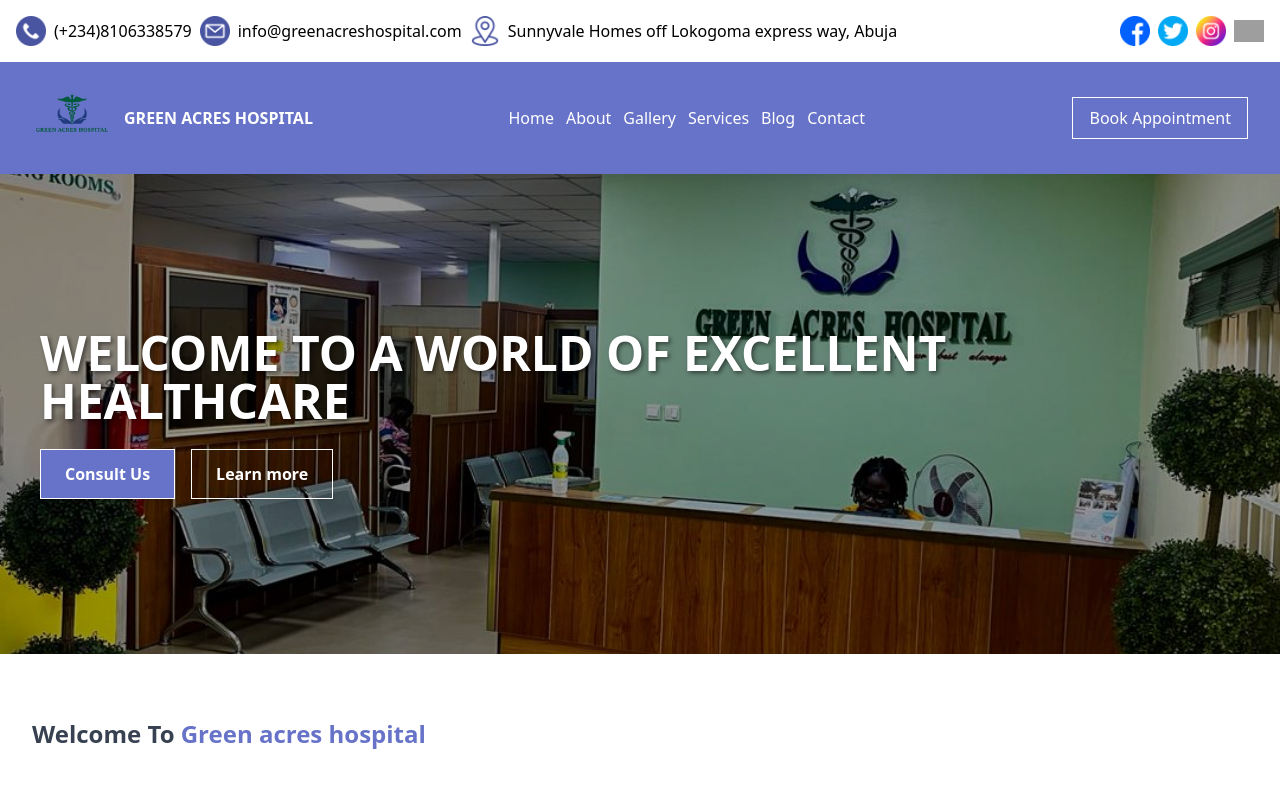
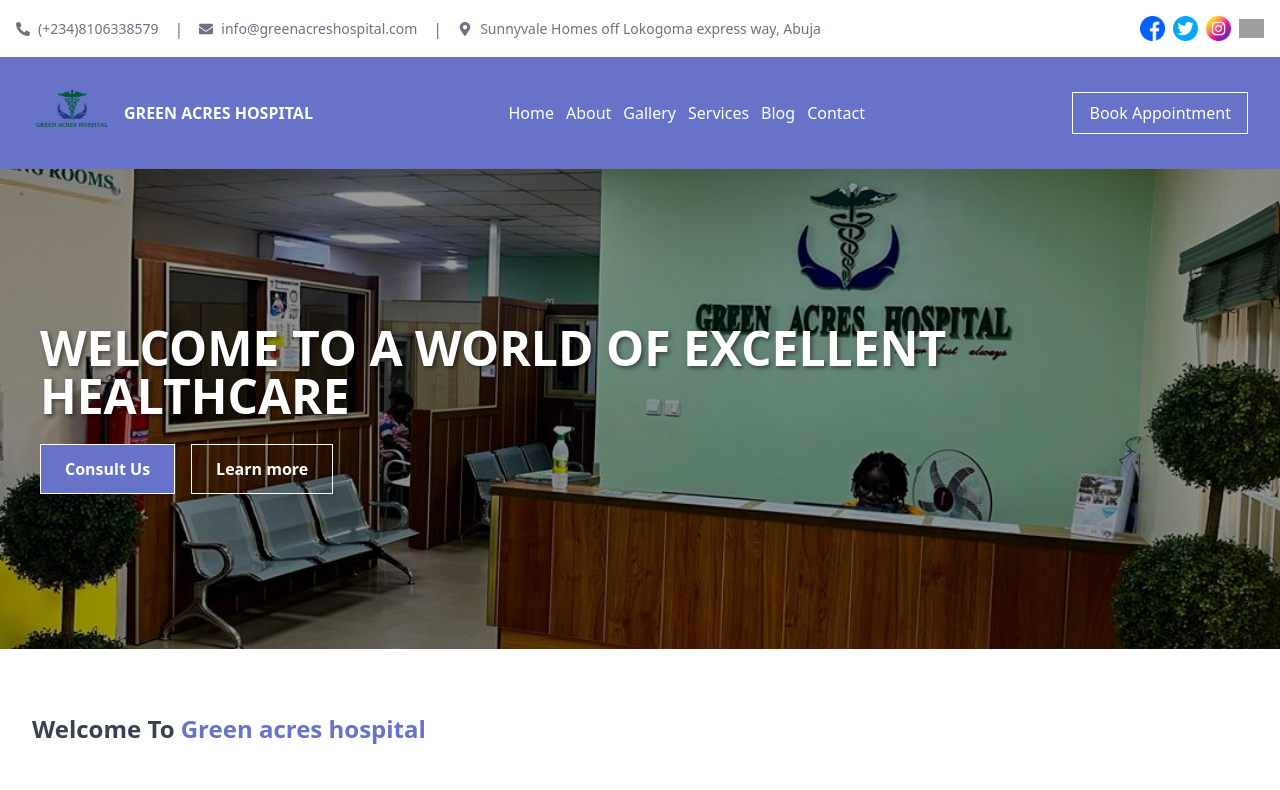
Before and after one commit to iamemmy/Greenacreshospital, a Next.js app: page / in a window 1280 px wide. Shown: the top 790 px of the page. Built offline with nearby package versions, Linux system fonts and the light colour scheme; grey boxes are pictures that could not be loaded.

Commit message:
Modify navbar
Modify navbar

```diff
--- a/components/navbar.js
+++ b/components/navbar.js
@@ -3,6 +3,7 @@
 import { useSelector, useDispatch, useStore } from 'react-redux';
 import { setIsMenuOpen } from '../ReduxStore/Slice';
 import Image from 'next/image';
+import { FaPhoneAlt, FaEnvelope, FaMapMarkerAlt } from 'react-icons/fa';
 
 
 export default function Navbar() {
@@ -24,41 +25,53 @@
 
   return (
     <>
-        <div className='p-4 w-full flex justify-between items-center'>
-            <div className="flex flex-wrap justify-start gap-2">
-                <div className='w-auto flex justify-center items-center space-x-1 lg:space-x-2'>
-                <Image src={"/top1.png"} width={50} height={50} className='w-[20px] lg:w-[30px]' alt="phone" />
-                <p className='text-xs lg:text-base'>(+234)8106338579</p>
-                </div>
+        <div className='px-4 py-2 lg:py-4 w-full flex justify-between items-center'>
 
-                <div className='w-auto flex justify-center items-center space-x-2'>
-                <Image src={"/top2.png"} width={50} height={50} className='w-[20px] lg:w-[30px]' alt="mail" />
-                <p className='text-xs lg:text-base'>info@greenacreshospital.com</p>
-                </div>
+            <div className="flex items-center space-x-4 text-gray-500">
+              {/* Call Link */}
+              <Link href="tel:+2348106338579" className="flex items-center space-x-2 text-xs lg:text-sm">
+                <FaPhoneAlt />
+                <span className='lg:hidden'>(+234)8106338579</span>
+                <span className='hidden lg:block'>(+234)8106338579</span>
+              </Link>
 
-                <div className='w-auto flex justify-center items-center space-x-2'>
-                <Image src={"/top3.png"} width={50} height={50} className='w-[20px] lg:w-[30px]' alt="Location" />
-                <p className='text-xs lg:text-base'>Sunnyvale Homes off Lokogoma express way, Abuja</p>
-                </div>
+              {/* Separator */}
+              <span>|</span>
 
+              {/* Email Link */}
+              <Link href="mailto:info@greenacreshospital.com" className="flex items-center space-x-2 text-xs lg:text-sm">
+                <FaEnvelope />
+                <span className='lg:hidden'>Send us a mail</span>
+                <span className='hidden lg:block'>info@greenacreshospital.com</span>
+              </Link>
+
+              {/* Separator */}
+              <span className='hidden lg:block'>|</span>
+
+              {/* Address Link */}
+              <Link href="https://www.google.com/maps/dir//Green+Acres+Hospital+Abuja+900107+Federal+Capital+Territory/@8.9848868,7.4463498,16z/data=!4m5!4m4!1m0!1m2!1m1!1s0x104e0cd701bb6b15:0xbea09bffd4c3b0df" target="_blank" rel="noopener noreferrer" className="hidden lg:flex items-center space-x-2 text-xs lg:text-sm">
+                <FaMapMarkerAlt />
+                <span>Sunnyvale Homes off Lokogoma express way, Abuja</span>
+              </Link>
             </div>
-            <div className="w-auto hidden lg:flex justify-center items-center space-x-2">
+
+            <div className="hidden lg:flex items-center gap-2">
               <Link href="https://www.facebook.com/profile.php?id=100063471673484">
-                <Image src={"/top4.png"} alt='icon' width={60} height={60} className='w-[30px]' />
+                <Image src="/top4.png" alt="facebook" width={25} height={25} />
               </Link>
               <Link href="https://twitter.com/greenacreshosp?t=5rXgYEQQ3NvQeKbJ1xq-YA&s=09">
-                <Image src={"/top5.png"} alt='icon' width={60} height={60} className='w-[30px]' />
+                <Image src="/top5.png" alt="twitter" width={25} height={25} />
               </Link>
               <Link href="https://instagram.com/greenacreshospital?igshid=NGExMmI2YTkyZg==">
-                <Image src={"/top6.png"} alt='icon' width={60} height={60} className='w-[30px]' />
+                <Image src="/top6.png" alt="instagram" width={25} height={25} />
               </Link>
               <Link href="https://www.linkedin.com/in/yinka-olaniyan-706b575b">
-                <Image src={"/top7.png"} alt='icon' width={60} height={60} className='w-[30px]' />
+                <Image src="/top7.png" alt="linkedin" width={25} height={25} />
               </Link>
             </div>
         </div>
 
-        <header className='flex justify-between items-center py-4 px-4 lg:px-8 bg-customBlue text-white'>
+        <header className='flex justify-between items-center py-2 lg:py-4 px-4 lg:px-8 bg-customBlue text-white'>
 
         <div className='w-auto flex justify-center items-center space-x-3'>
             <Image src={'/new-logo.png'} alt='icon' width={60} height={60} className='w-[60px] lg:w-[80px]'/>
--- a/package.json
+++ b/package.json
@@ -18,7 +18,7 @@
     "react": "18.2.0",
     "react-dom": "18.2.0",
     "react-feather": "^2.0.10",
-    "react-icons": "^5.2.1",
+    "react-icons": "^5.4.0",
     "react-redux": "^9.1.1",
     "redux": "^5.0.1"
   },
```
Also changed, not shown: 1 other file (tests, documents, lock files or other folders).
